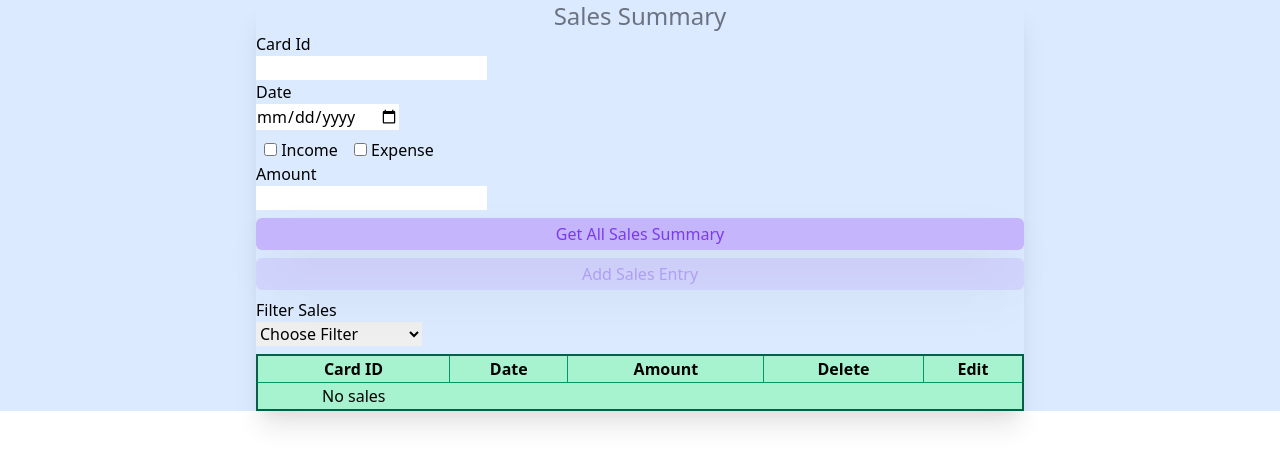
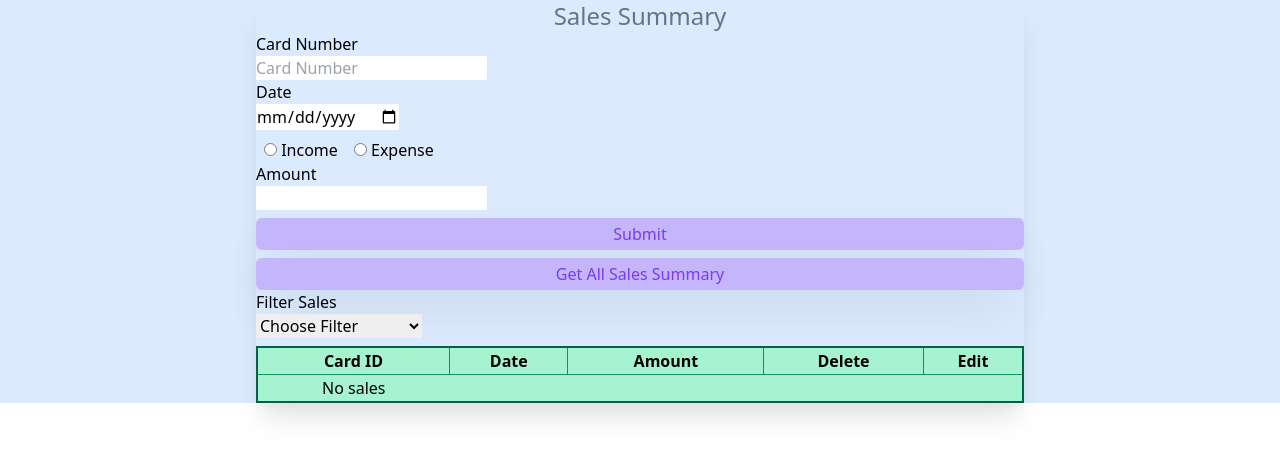
Before and after one commit to rohit1101/Sales-Sheet-Frontend, a React (Create React App) app: page / in a window 1280 px wide. Shown: the top 464 px of the page. Built offline with nearby package versions, Linux system fonts and the light colour scheme.

Commit message:
Refactor Form

```diff
--- a/src/App.js
+++ b/src/App.js
@@ -1,4 +1,5 @@
 import React, { useState } from "react";
+import { useForm } from "react-hook-form";
 import SalesTable from "./Components/DisplaySales/SalesTable";
 import FilterByCardId from "./Components/FilterSales/FilterByCardId";
 import FilterByDate from "./Components/FilterSales/FilterByDate";
@@ -6,6 +7,14 @@ import FilterByDateRange from "./Components/FilterSales/FilterByDateRange";
 import { getSalesEntries, addSalesEntry, filterSales } from "./services/api";
 
 function App() {
+  const {
+    register,
+    handleSubmit,
+    setValue,
+    watch,
+    formState: { errors },
+  } = useForm();
+  const watchRadio = watch("sales");
   const [salesEntries, setSalesEntries] = useState([]);
   const [cardId, setCardId] = useState();
   const [date, setDate] = useState();
@@ -93,54 +102,119 @@ function App() {
     ? cardId && salesRepId && amount && incomeOrExpense.income
     : cardId && salesRepId && amount && incomeOrExpense.expense && description;
 
+  const onSubmit = (data, e) => {
+    // const addSalesBody = { ...data };
+    const { card_id, amount_paid, description, date, sales } = data;
+    addSalesEntry(
+      card_id,
+      salesRepId,
+      sales === "income" ? amount_paid : -amount_paid,
+      date,
+      description ? description : "NIL"
+    )
+      .then((res) => {
+        console.log(res);
+        setSalesEntries([...salesEntries, res]);
+      })
+      .catch((error) => console.log("From App.js METHOD = POST", error));
+    setValue("sales", "");
+    e.target.reset();
+    console.log(data);
+  };
+
+  console.log(errors);
+
   return (
     <div className="h-full bg-blue-100">
       <div className="w-full max-w-screen-md mx-auto rounded-sm shadow-xl h-full">
         <h1 className="font-sans text-2xl font-medium text-gray-500 text-center">
           Sales Summary
         </h1>
-
-        <label className="block">Card Id</label>
+        <form onSubmit={handleSubmit(onSubmit)}>
+          <label className="block">Card Number</label>
           <input
-          type="text"
-          value={cardId}
-          onChange={(e) => setCardId(e.target.value)}
+            type="number"
+            {...register("card_id", {
+              valueAsNumber: true,
+              required: "This field is required!",
+            })}
+            placeholder="Card Number"
           />
+          {errors.card_id && <p>{errors.card_id.message}</p>}
           <label className="block">Date</label>
           <input
             className="block mb-2"
             type="date"
-          value={date}
-          onChange={(e) =>
-            setDate(e.target.value.split("/").reverse().join("-"))
-          }
+            {...register("date", {
+              value: new Date()
+                .toLocaleDateString()
+                .split("/")
+                .reverse()
+                .join("-"),
+              // valueAsDate: true,
+            })}
           />
+
           <label className="px-2">
             <input
-            type="checkbox"
-            name="income"
-            checked={incomeOrExpense.income}
-            onChange={handleIncomeOrExpense}
+              {...register("sales", {
+                required: "Choose any one type",
+              })}
+              type="radio"
+              id="income"
+              value="income" // checked={incomeOrExpense.income}
             />{" "}
             Income
           </label>
+
           <label className="px-2">
             <input
-            type="checkbox"
-            name="expense"
-            checked={incomeOrExpense.expense}
-            onChange={handleIncomeOrExpense}
+              {...register("sales", {
+                required: "Choose any one type",
+              })}
+              type="radio"
+              id="expense"
+              value="expense"
+
+              // checked={incomeOrExpense.expense}
+              // onChange={handleIncomeOrExpense}
             />{" "}
             Expense
           </label>
-
+          {errors.sales && <p>{errors.sales.message}</p>}
           <label className="block">Amount</label>
           <input
             className="block mb-2"
             type="number"
-          value={amount}
-          onChange={(e) => setAmount(e.target.value)}
+            {...register("amount_paid", {
+              required: "This field is required!",
+              valueAsNumber: true,
+            })}
+            // onChange={(e) => setAmount(e.target.value)}
           />
+          {errors.amount_paid && <p>{errors.amount_paid.message}</p>}
+
+          {watchRadio === "expense" ? (
+            <>
+              <label className="block">Description</label>
+              <input
+                className="block mb-2"
+                {...register("description", {
+                  required: "This field is required!",
+                })}
+                // onChange={(e) => setAmount(e.target.value)}
+              />
+              {errors.description && <p>{errors.description.message}</p>}
+            </>
+          ) : null}
+
+          <input
+            // disabled={!Object.keys(errors).length > 0 ? true : false}
+            type="submit"
+            className="block my-2 min-w-full bg-purple-300 text-purple-600 font-normal hover:bg-purple-200 duration-100 hover:text-purple-800 rounded-md px-2 py-1 shadow-2xl"
+          />
+        </form>
+
         {incomeOrExpense.expense ? (
           <>
             <label className="block">Description</label>
@@ -160,7 +234,7 @@ function App() {
           {cardId || date ? "Get Sales Summary" : "Get All Sales Summary"}
         </button>
 
-        <button
+        {/* <button
           onClick={addSalesEntryHandler}
           disabled={condition ? false : true}
           className={
@@ -170,7 +244,7 @@ function App() {
           }
         >
           Add Sales Entry
-        </button>
+        </button> */}
         <label className="block">
           <span className="block">Filter Sales</span>
           <select value={filterBy} onChange={handleFilterChange}>
```
Lines whose indentation alone changed are shown as unchanged.
